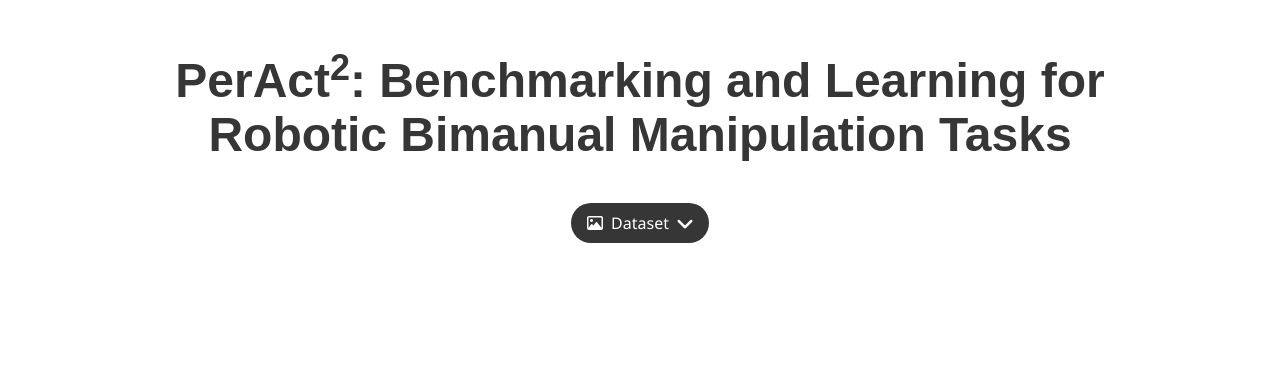
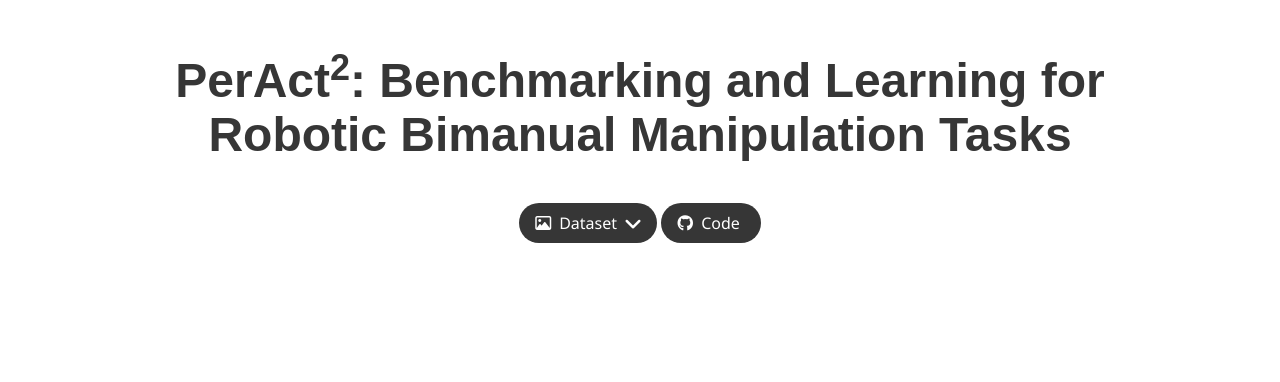
Before and after one commit to bimanual/bimanual.github.io, a plain HTML site: page index.html in a window 1280 px wide. Shown: the top 382 px of the page. Drawn offline with nearby package versions, Linux system fonts and the light colour scheme; some icons are missing; a web font is replaced by a local one.

Commit message:
add link to code

```diff
--- a/index.html
+++ b/index.html
@@ -226,6 +226,19 @@
                 <span>Code</span>
                 </a>
             </span>  -->
+
+
+            <span class="link-block">
+              <a target="_blank" href="https://github.com/markusgrotz/peract_bimanual"
+                class="external-link button is-normal is-rounded is-dark">
+                <span class="icon">
+                  <i class="fab fa-github"></i>
+                </span>
+                <span>Code</span>
+              </a>
+            </span>
+
+
 
               </div>
             </div>
```
